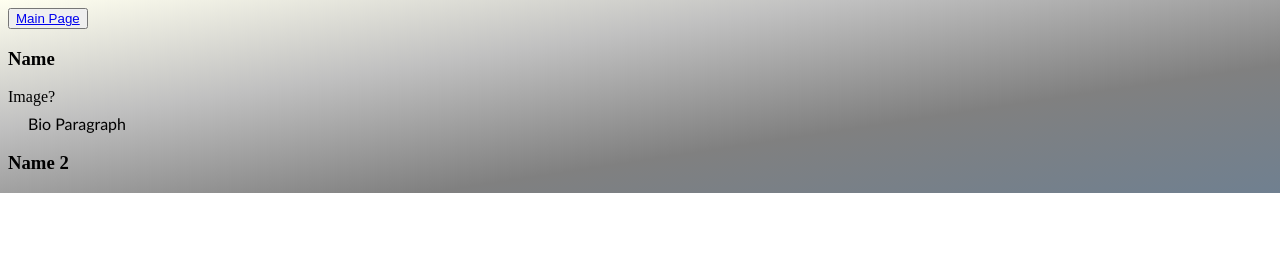
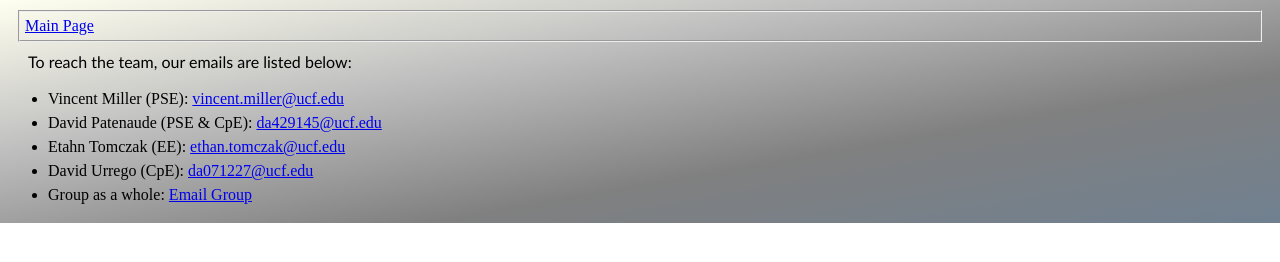
Before and after one commit to AldenP/Pulsar-Instrument-Package, a plain HTML site: page Website/pages/about.html in a window 1280 px wide. Drawn offline with Linux system fonts and the light colour scheme.

Commit message:
Update to website for revised 60pg paper.

```diff
--- a/Website/pages/about.html
+++ b/Website/pages/about.html
@@ -2,21 +2,40 @@
 <html>
     <head>
         <title>About the Team</title>
-        <link rel="stylesheet" href="/styles.css">
+        <link rel="stylesheet" href="../styles.css">
     </head>
     <body>
-        <div class="NavBar">
-            <button onclick=""> <!-- Javascript comes into play here I believe. -->
+        <div class="navBar">
+            <span> <!-- Javascript comes into play here I believe. -->
                 <a title="Main Page" href="../index.html" target="_self">Main Page</a>
-            </button>
+            </span>
         </div>
         <div>
-            <span>
+            <p>To reach the team, our emails are listed below:
+                <ul>
+                    <li class="aboutList">Vincent Miller (PSE):
+                        <a title="Vincent's UCF Email" href="mailto:vincent.miller@ucf.edu">vincent.miller@ucf.edu</a>
+                    </li>
+                    <li class="aboutList">David Patenaude (PSE & CpE):
+                        <a title="David Patenaude's UCF Email" href="mailto:da429145@ucf.edu">da429145@ucf.edu</a>
+                    </li>
+                    <li class="aboutList">Etahn Tomczak (EE):
+                        <a title="Ethan's UCF Email" href="mailto:ethan.tomczak@ucf.edu">ethan.tomczak@ucf.edu</a>
+                    </li>
+                    <li class="aboutList">David Urrego (CpE):
+                        <a title="David Urrego's UCF Email" href="mailto:da071227@ucf.edu">da071227@ucf.edu</a>
+                    </li>
+                    <li class="aboutList">Group as a whole:
+                        <a title="Group Email" href="mailto: da429145@ucf.edu; da071227@ucf.edu; vincent.miller@ucf.edu; ethan.tomczak@ucf.edu">Email Group</a>
+                    </li>
+                </ul>
+            </p>
+            <!-- <span>
                 <h3>Name</h3>
                 Image?
                 <p>Bio Paragraph</p>
             </span>
-            <span><h3>Name 2</h3></span>
+            <span><h3>Name 2</h3></span> -->
         </div>
     </body>
 </html>
--- a/Website/styles.css
+++ b/Website/styles.css
@@ -39,3 +39,28 @@ p {
     border-width: 0px 0px 3px;
 
 }
+.navBar {
+    margin: 10px;
+    padding: 5px;
+    border-style: groove;
+    border-width: 2px;
+}
+#teamPage {
+    padding: 5px;
+    border-style: groove;
+    border-width: 2px;
+}
+.aboutList {
+    padding: 3px 0px;
+}
+#rev_60_div {
+    /* border-style: none inset; */
+    /* border-color: rgb(255, 25, 17); */
+    /* border-left: 4px groove cadetblue; */
+    /* border-width: 4px; */
+    /* border-radius: 10px; */
+
+    /* text-align: center; */
+    padding: 5px;
+
+}
```
Also changed, not shown: Website/index.html (+8 -0 lines), 1 other file.
